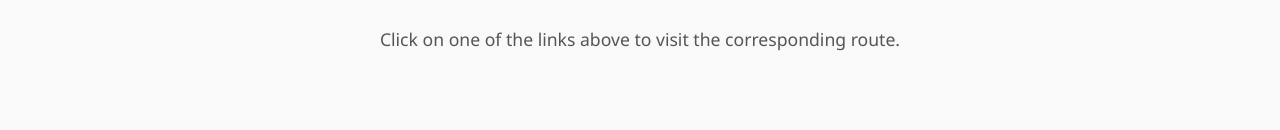
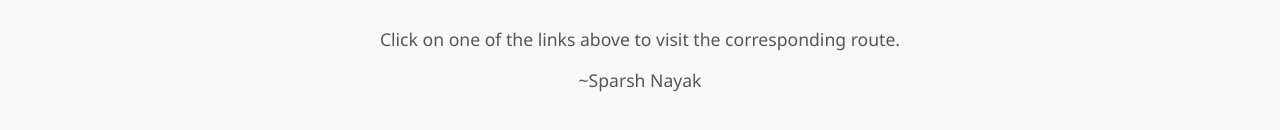
Before and after one commit to SparshN26/express-navbar, a website: page public/index.html in a window 1280 px wide. Shown: the part 164-294 px from the top of the page. Drawn offline with Linux system fonts and the light colour scheme.

Commit message:
Update index.html

```diff
--- a/public/index.html
+++ b/public/index.html
@@ -63,6 +63,7 @@
   <main>
     <h1>Welcome!</h1>
     <p>Click on one of the links above to visit the corresponding route.</p>
+    <p>~Sparsh Nayak</p>
   </main>
 </body>
 </html>
```
